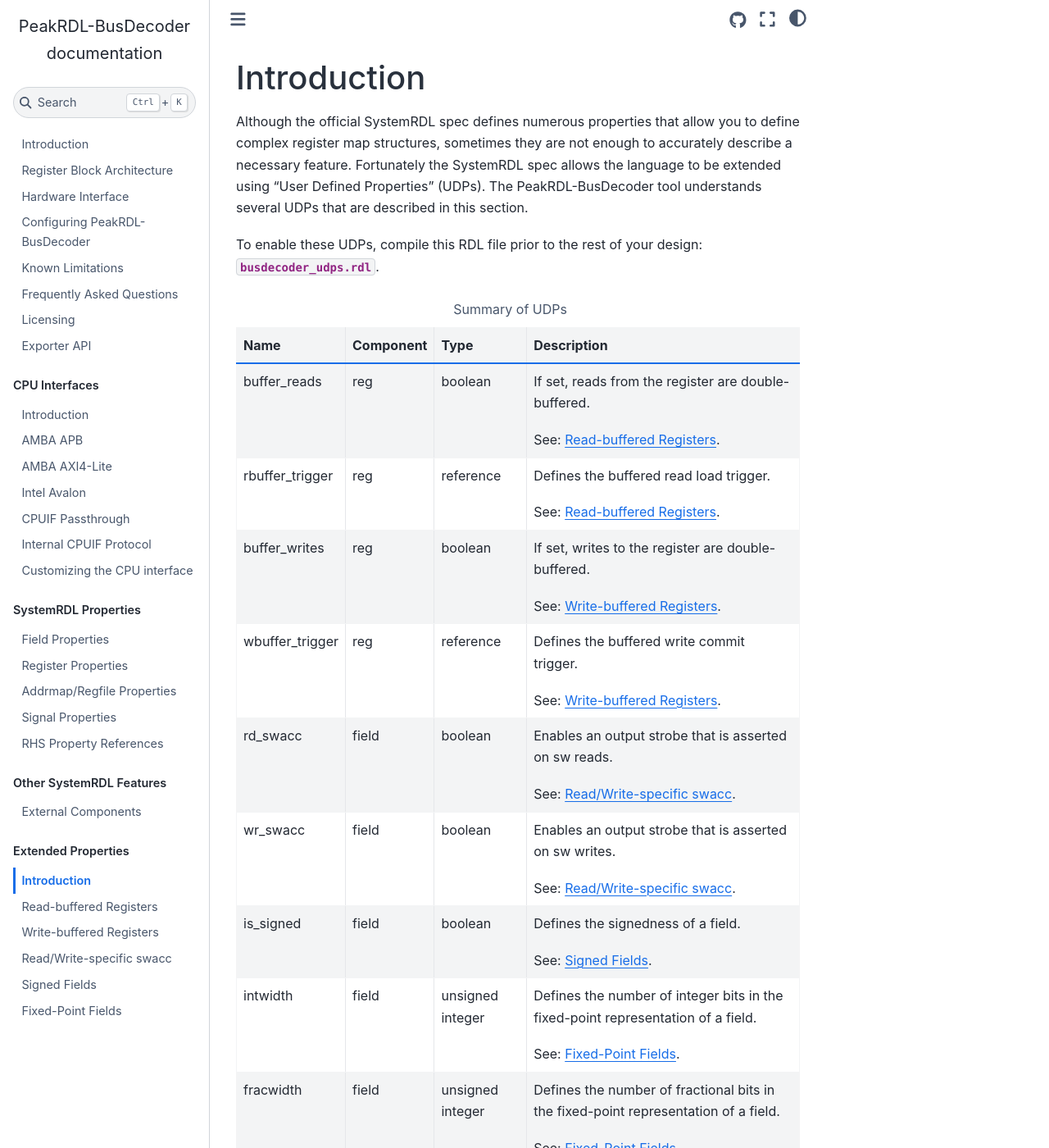
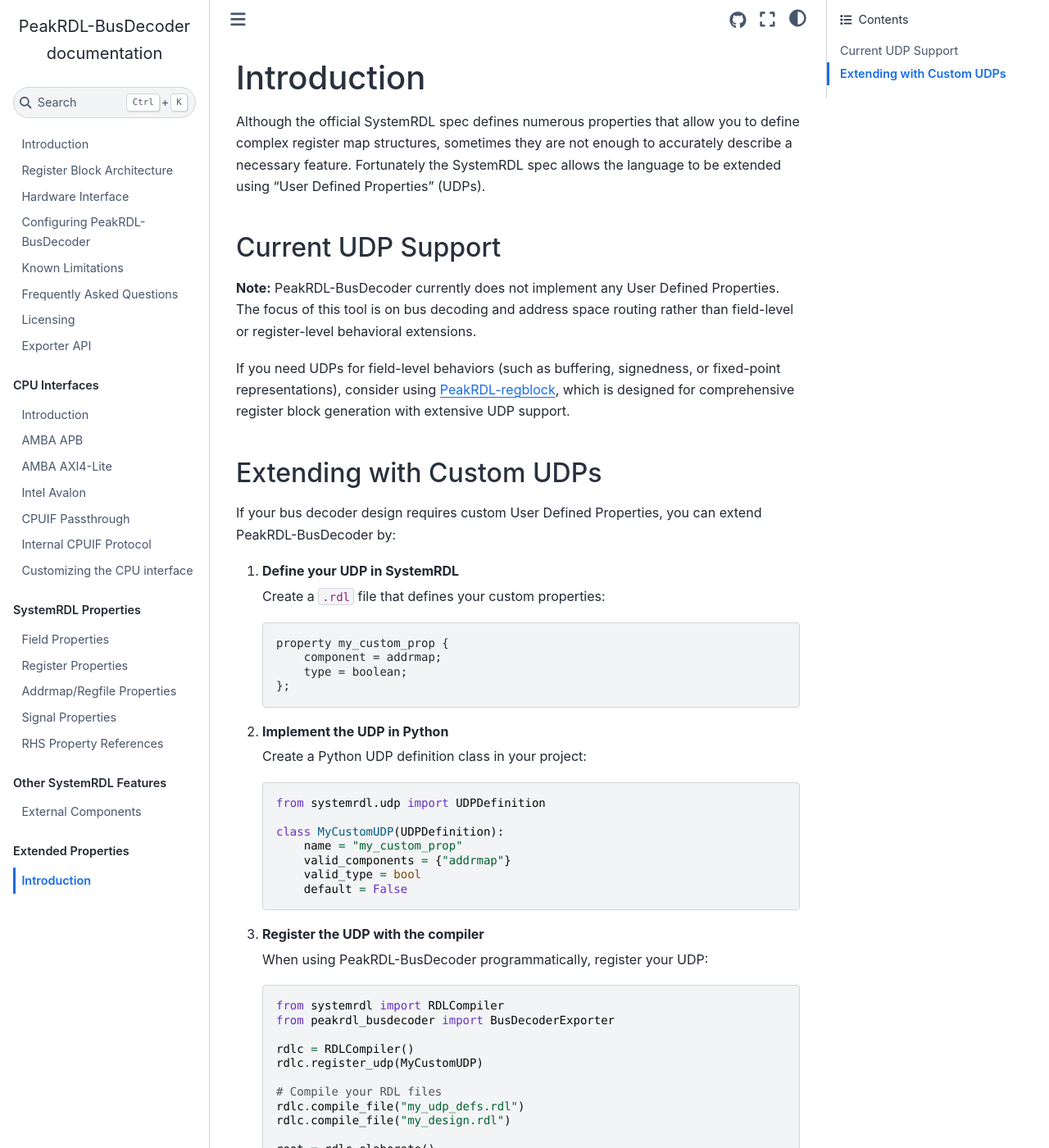
Before and after one commit to arnavsacheti/PeakRDL-BusDecoder, a Sphinx documentation site: the page built from docs/udps/intro.rst, in a window 1280 px wide and 1400 px high. Shown: the whole window at 82% size. Built offline with Sphinx 7.4.7 and the Sphinx Book theme 1.1.4, drawn with Linux system fonts in a browser that asks for light colours; some of the changed text lies outside the part shown.

Commit message:
Update author to 'Arnav Sacheti' and revise UDP documentation to reflect no current UDP support
Co-authored-by: arnavsacheti <36746504+arnavsacheti@users.noreply.github.com>

```diff
--- a/docs/conf.py
+++ b/docs/conf.py
@@ -20,8 +20,8 @@ import datetime
 # -- Project information -----------------------------------------------------
 
 project = "PeakRDL-BusDecoder"
-copyright = "%d, arnavsacheti" % datetime.datetime.now().year
-author = "arnavsacheti"
+copyright = "%d, Arnav Sacheti" % datetime.datetime.now().year
+author = "Arnav Sacheti"
 
 
 # -- General configuration ---------------------------------------------------
--- a/docs/index.rst
+++ b/docs/index.rst
@@ -95,8 +95,3 @@ Links
     :caption: Extended Properties
 
     udps/intro
-    udps/read_buffering
-    udps/write_buffering
-    udps/extended_swacc
-    udps/signed
-    udps/fixedpoint
--- a/docs/udps/intro.rst
+++ b/docs/udps/intro.rst
@@ -4,82 +4,76 @@ Introduction
 Although the official SystemRDL spec defines numerous properties that allow you
 to define complex register map structures, sometimes they are not enough to
 accurately describe a necessary feature. Fortunately the SystemRDL spec allows
-the language to be extended using "User Defined Properties" (UDPs). The
-PeakRDL-BusDecoder tool understands several UDPs that are described in this
-section.
+the language to be extended using "User Defined Properties" (UDPs).
 
-To enable these UDPs, compile this RDL file prior to the rest of your design:
-:download:`busdecoder_udps.rdl <../../hdl-src/busdecoder_udps.rdl>`.
+Current UDP Support
+-------------------
 
-.. list-table:: Summary of UDPs
-    :header-rows: 1
+**Note:** PeakRDL-BusDecoder currently does not implement any User Defined Properties.
+The focus of this tool is on bus decoding and address space routing rather than
+field-level or register-level behavioral extensions.
 
-    *   - Name
-        - Component
-        - Type
-        - Description
+If you need UDPs for field-level behaviors (such as buffering, signedness, or
+fixed-point representations), consider using `PeakRDL-regblock <https://github.com/SystemRDL/PeakRDL-regblock>`_,
+which is designed for comprehensive register block generation with extensive UDP support.
 
-    *   - buffer_reads
-        - reg
-        - boolean
-        - If set, reads from the register are double-buffered.
+Extending with Custom UDPs
+---------------------------
 
-          See: :ref:`read_buffering`.
+If your bus decoder design requires custom User Defined Properties, you can extend
+PeakRDL-BusDecoder by:
 
-    *   - rbuffer_trigger
-        - reg
-        - reference
-        - Defines the buffered read load trigger.
+1. **Define your UDP in SystemRDL**
 
-          See: :ref:`read_buffering`.
+   Create a ``.rdl`` file that defines your custom properties:
 
-    *   - buffer_writes
-        - reg
-        - boolean
-        - If set, writes to the register are double-buffered.
+   .. code-block:: systemrdl
 
-          See: :ref:`write_buffering`.
+      property my_custom_prop {
+          component = addrmap;
+          type = boolean;
+      };
 
-    *   - wbuffer_trigger
-        - reg
-        - reference
-        - Defines the buffered write commit trigger.
+2. **Implement the UDP in Python**
 
-          See: :ref:`write_buffering`.
+   Create a Python UDP definition class in your project:
 
-    *   - rd_swacc
-        - field
-        - boolean
-        - Enables an output strobe that is asserted on sw reads.
+   .. code-block:: python
 
-          See: :ref:`extended_swacc`.
+      from systemrdl.udp import UDPDefinition
 
-    *   - wr_swacc
-        - field
-        - boolean
-        - Enables an output strobe that is asserted on sw writes.
+      class MyCustomUDP(UDPDefinition):
+          name = "my_custom_prop"
+          valid_components = {"addrmap"}
+          valid_type = bool
+          default = False
 
-          See: :ref:`extended_swacc`.
+3. **Register the UDP with the compiler**
 
-    *   - is_signed
-        - field
-        - boolean
-        - Defines the signedness of a field.
+   When using PeakRDL-BusDecoder programmatically, register your UDP:
 
-          See: :ref:`signed`.
+   .. code-block:: python
 
-    *   - intwidth
-        - field
-        - unsigned integer
-        - Defines the number of integer bits in the fixed-point representation
-          of a field.
+      from systemrdl import RDLCompiler
+      from peakrdl_busdecoder import BusDecoderExporter
 
-          See: :ref:`fixedpoint`.
+      rdlc = RDLCompiler()
+      rdlc.register_udp(MyCustomUDP)
 
-    *   - fracwidth
-        - field
-        - unsigned integer
-        - Defines the number of fractional bits in the fixed-point representation
-          of a field.
+      # Compile your RDL files
+      rdlc.compile_file("my_udp_defs.rdl")
+      rdlc.compile_file("my_design.rdl")
 
-          See: :ref:`fixedpoint`.
+      root = rdlc.elaborate()
+
+      # Export
+      exporter = BusDecoderExporter()
+      exporter.export(root, "output/")
+
+4. **Access UDP values in your design**
+
+   UDP values can be accessed from nodes in the SystemRDL tree and used to
+   customize the generated bus decoder logic as needed.
+
+For more information on creating User Defined Properties, see the
+`SystemRDL Compiler documentation <https://systemrdl-compiler.readthedocs.io/en/stable/model_structure.html#user-defined-properties>`_.
```
Also changed, not shown: docs/udps/extended_swacc.rst (deleted, +0 -49 lines), docs/udps/fixedpoint.rst (deleted, +0 -103 lines), docs/udps/read_buffering.rst (deleted, +0 -164 lines), docs/udps/signed.rst (deleted, +0 -74 lines), docs/udps/write_buffering.rst (deleted, +0 -183 lines), 1 other file.
